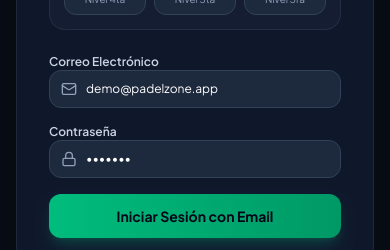
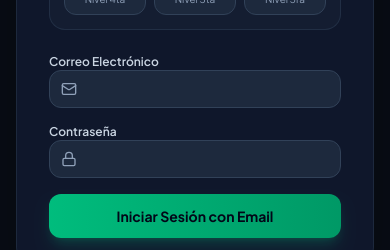
Before and after one commit to Plamber-1503/Padel-Zone-V3, a React (Vite) app: page /#/login in a window 390 px wide. Shown: the part 490-740 px from the top of the page. Built offline with nearby package versions, Linux system fonts and the light colour scheme.

Commit message:
fix(auth): clear default input values and enforce explicit browser redirect for mobile Google OAuth login

```diff
--- a/src/pages/LoginPage.jsx
+++ b/src/pages/LoginPage.jsx
@@ -7,8 +7,8 @@
 export default function LoginPage() {
   const { login } = useAuth();
   const navigate = useNavigate();
-  const [email, setEmail] = useState('demo@padelzone.app');
-  const [password, setPassword] = useState('demo123');
+  const [email, setEmail] = useState('');
+  const [password, setPassword] = useState('');
   const [error, setError] = useState('');
   const [loadingProvider, setLoadingProvider] = useState(null);
 
@@ -27,21 +27,31 @@
     setError('');
     try {
       if (isSupabaseConfigured && supabase) {
-        const redirectUrl = `${window.location.origin}${import.meta.env.BASE_URL}`;
-        const { error } = await supabase.auth.signInWithOAuth({
+        const origin = window.location.origin;
+        const baseUrl = import.meta.env.BASE_URL || '/';
+        const redirectUrl = `${origin}${baseUrl}`.replace(/\/+$/, '/');
+
+        const { data, error } = await supabase.auth.signInWithOAuth({
           provider: provider, // 'google' | 'facebook'
           options: {
             redirectTo: redirectUrl
           }
         });
+
         if (error) throw error;
+
+        // Redirección explícita indispensable para navegadores móviles y webviews integrados
+        if (data?.url) {
+          window.location.href = data.url;
+        }
       } else {
-        // En modo Demo sin Supabase activo, iniciar sesión automáticamente con perfil de demostración
+        // En modo Demo sin Supabase activo
         login(provider === 'facebook' ? 'sofia.rossi@padelzone.app' : 'demo@padelzone.app', 'demo123');
         navigate('/');
       }
     } catch (err) {
-      setError(err.message);
+      console.error('Error al iniciar sesión con OAuth:', err);
+      setError(err.message || 'No se pudo iniciar sesión con Google. Reintenta.');
     } finally {
       setLoadingProvider(null);
     }
```
